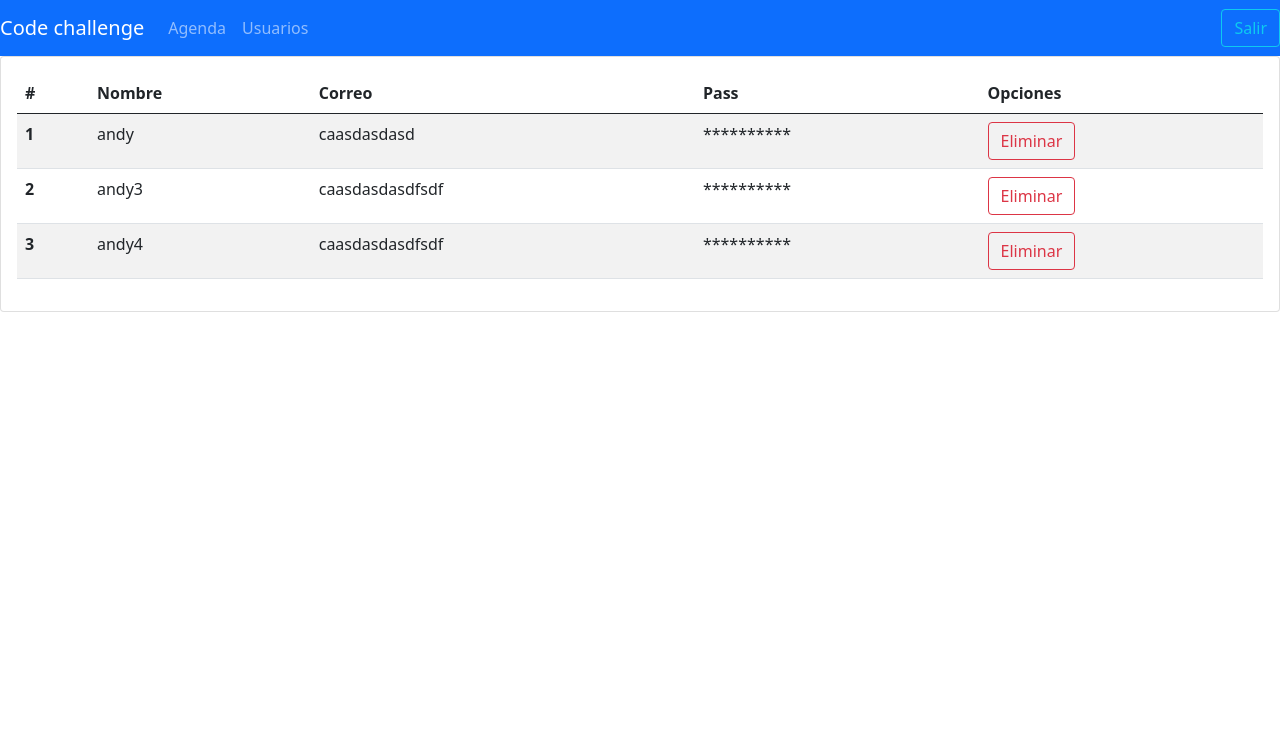
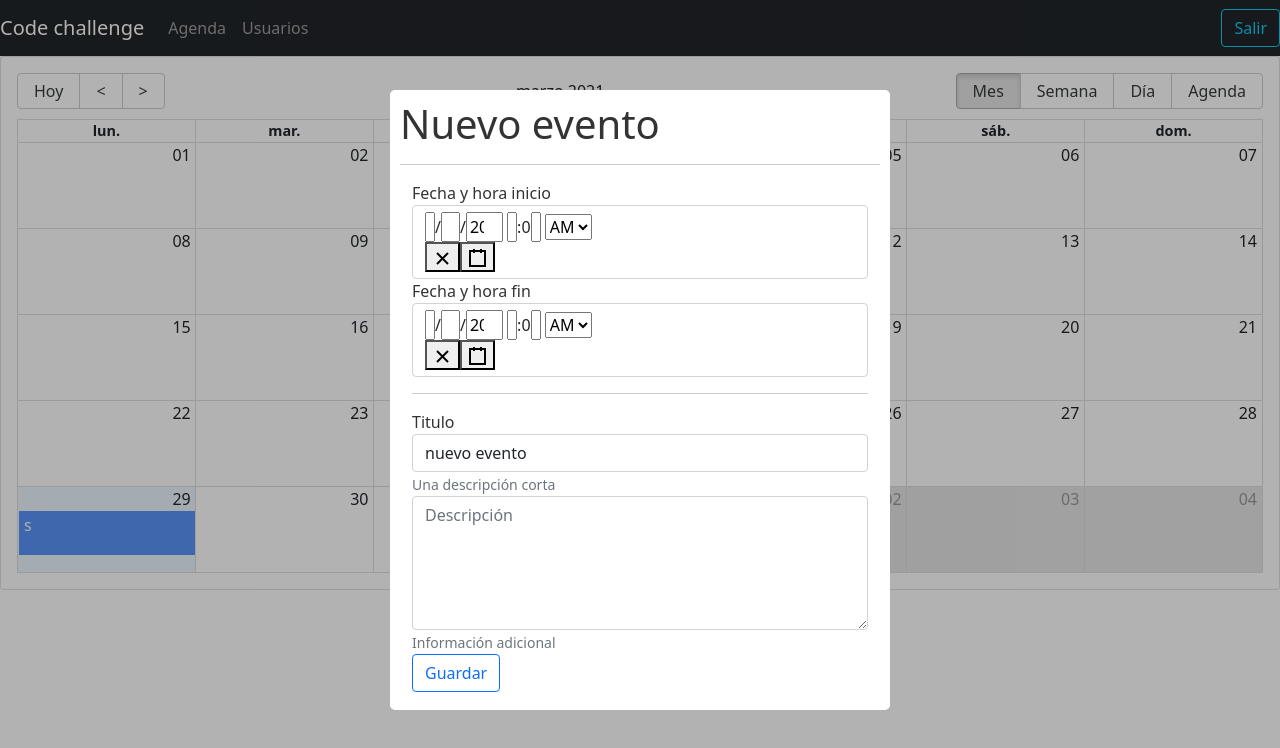
Before and after one commit to Andy-Emmanuel-Canu-Ek/code-challenge-react, a React (Create React App) app: page / in a window 1280 px wide. Shown: the top 748 px of the page. Built offline with nearby package versions, Linux system fonts and the light colour scheme.

Commit message:
Agrega metodo para obtener lista de usuario y eliminar usuario

```diff
--- a/src/components/auth/LoginScreen.tsx
+++ b/src/components/auth/LoginScreen.tsx
@@ -1,10 +1,16 @@
 import React from "react";
 import "../../css/loginStyles.css";
-import { handleMessage, handleMessageError } from "../../helpers/handleMessages";
+import {
+  handleMessage,
+  handleMessageError,
+} from "../../helpers/handleMessages";
 import { useForm } from "../../hooks/useForm";
 import { login, register } from "../../services/authService";
+import { useHistory } from "react-router-dom";
 
-export const LoginScreen = () => {
+export const LoginScreen = ({ location }) => {
+  const history = useHistory();
+
   const [formValuesLogin, handleInputChangeLogin] = useForm({
     lEmail: "example@gmail.com",
     lPassword: "123456",
@@ -33,34 +39,38 @@ export const LoginScreen = () => {
 
     const { lEmail, lPassword }: any = formValuesLogin;
 
-    console.log({lEmail});
-    const data = await login(lEmail, lPassword)
-    if(data.ok){
-        handleMessage(data)
-
-    }else{
+    console.log({ lEmail });
+    const data = await login(lEmail, lPassword);
+    if (data.ok) {
+      handleMessage(data);
+      history.push("/usuario");
+    } else {
       handleMessageError(data);
     }
+
     // const data = login(lEmail, lPassword);
   };
 
   const handleRegisterSubmit = async (e: any) => {
     e.preventDefault();
 
-    const {  rName: name,
+    const {
+      rName: name,
       rEmail: email,
       rPassword: password,
-        rPasswordConfirm }: any = formValuesRegister;
+      rPasswordConfirm,
+    }: any = formValuesRegister;
 
     const data = await register({
       name,
       email,
-        password
-    })
+      password,
+    });
     console.log(data);
-    if(data.ok){
-        handleMessage(data)
-    }else{
+    if (data.ok) {
+      handleMessage(data);
+      history.push("/usuario");
+    } else {
       handleMessageError(data);
     }
 
--- a/src/components/ui/NavbarScreen.tsx
+++ b/src/components/ui/NavbarScreen.tsx
@@ -2,7 +2,7 @@ import React from "react";
 
 export const NavbarScreen = () => {
   return (
-    <div className="navbar navbar-expand-lg navbar-dark bg-primary">
+    <div className="navbar navbar-expand-lg navbar-dark bg-dark">
       <a className="navbar-brand" href="#">
         Code challenge
       </a>
--- a/src/components/user/ItemListScreen.tsx
+++ b/src/components/user/ItemListScreen.tsx
@@ -1,20 +1,7 @@
 import React from "react";
-import Swal from 'sweetalert2';
-export const ItemListScreen = ({ item }) => {
+export const ItemListScreen = ({ item, handleDelete }) => {
   const { index, id, name, email, pass } = item;
 
-  const handleDelete: any = (item: Object) => {
-    Swal.fire({
-        title: 'Eliminar usuario',
-        text: '¿Seguro que desea eliminar este usuario?',
-        icon: 'warning',
-        showCancelButton: true,
-        confirmButtonText: 'Sí, eliminar!',
-        cancelButtonText: 'No'
-      }).then((result) => {
-        console.log(result);
-      })
-  }
 
   return (
     <>
--- a/src/components/user/ListUserScreen.tsx
+++ b/src/components/user/ListUserScreen.tsx
@@ -1,28 +1,52 @@
-import React from "react";
+import React, { useEffect, useState } from "react";
+import { getUserList, deleteUserId } from "../../services/authService";
 import { ItemListScreen } from "./ItemListScreen";
+import Swal from "sweetalert2";
+import {
+  handleMessage,
+  handleMessageError,
+} from "../../helpers/handleMessages";
 
-const userList = [
-    {
-        id: 1,
-        pass: "dasdas",
-        name: "andy",
-        email: "caasdasdasd",
-    },
-    {
-        id: 1,
-        pass: "",
-        name: "andy3",
-        email: "caasdasdasdfsdf",
-    },
-    {
-        id: 1,
-        pass: "",
-        name: "andy4",
-        email: "caasdasdasdfsdf",
-    },
-]
 export const ListUserScreen = () => {
+  const [userList, setuserLis] = useState([]);
 
+  useEffect(() => {
+    getUserItems();
+  }, []);
+
+  const getUserItems = async () => {
+    const data = await getUserList();
+    if (data.ok) {
+      setuserLis(data.user_list);
+    }
+  };
+
+  const handleDelete: any = (item: Object) => {
+    Swal.fire({
+      title: "Eliminar usuario",
+      text: "¿Seguro que desea eliminar este usuario?",
+      icon: "warning",
+      showCancelButton: true,
+      confirmButtonText: "Sí, eliminar!",
+      cancelButtonText: "No",
+    }).then((result) => {
+      const { _id: user_id }: any = item;
+      if (result.isConfirmed) {
+        console.log(user_id);
+        deleteUser(user_id);
+      }
+    });
+  };
+
+  const deleteUser = async (id) => {
+    const data = await deleteUserId(id);
+    if (data.ok) {
+      handleMessage(data);
+      getUserItems();
+    } else {
+      handleMessageError(data);
+    }
+  };
 
   return (
     <div>
@@ -37,7 +61,13 @@ export const ListUserScreen = () => {
           </tr>
         </thead>
         <tbody>
-            { userList.map((item, idx) => <ItemListScreen item={{index: (idx + 1), ...item}} />) }
+          {userList.map((item: Object, idx) => (
+            <ItemListScreen
+              key={idx}
+              item={{ index: idx + 1, ...item }}
+              handleDelete={handleDelete}
+            />
+          ))}
         </tbody>
       </table>
     </div>
--- a/src/routes/AppRouter.tsx
+++ b/src/routes/AppRouter.tsx
@@ -12,7 +12,7 @@ export const AppRouter = () => {
           <Route exact path="/login" component={LoginScreen} />
           <Route exact path="/usuario" component={UserScreen} />
           <Route exact path="/agenda" component={CalendarScreen} />
-          <Route exact path="/" component={UserScreen} />
+          <Route exact path="/" component={CalendarScreen} />
           <Redirect to="/" />
         </Switch>
       </div>
--- a/src/services/authService.tsx
+++ b/src/services/authService.tsx
@@ -3,14 +3,26 @@ import { fetchWitoutToken, fetchWithToken } from "./fetch";
 export const login = async (email, password) => {
   const resp = await fetchWitoutToken("auth", { email, password }, "POST");
   const body = await resp.json();
-  if(body.ok){
-      localStorage.setItem('token', body.token)
+  if (body.ok) {
+    localStorage.setItem("token", body.token);
   }
   return body;
 };
 
 export const register = async (data) => {
-    const resp = await fetchWitoutToken("auth/new", data, "POST");
-    const body = await resp.json();
-    return body;
-  };
+  const resp = await fetchWitoutToken("auth/new", data, "POST");
+  const body = await resp.json();
+  return body;
+};
+
+export const getUserList = async () => {
+  const resp = await fetchWithToken("auth/user_list", {}, "GET");
+  const body = await resp.json();
+  return body;
+};
+
+export const deleteUserId = async (id) => {
+  const resp = await fetchWithToken("auth/"+id, {}, "DELETE");
+  const body = await resp.json();
+  return body;
+};
--- a/src/style.css
+++ b/src/style.css
@@ -1,3 +1,19 @@
+html, body {
+    height: 100vh;
+    width: 100vw;
+}
+
+.calendar-screen {
+    display: flex;
+    flex-flow: column;
+    height: 100vh;
+}
+
+.rbc-calendar {
+    height: 100%;
+}
+
+/* Modal */
 .ReactModalPortal > div{
     opacity: 0;
 }
@@ -37,3 +53,13 @@
     outline: none;
     padding: 10px;
 }
+
+
+/* Datepicker */
+.react-datetime-picker input:focus {
+    outline: none;
+}
+
+.react-datetime-picker__wrapper {
+    border: 0px solid gray !important;
+}
```
Lines whose indentation alone changed are shown as unchanged.
